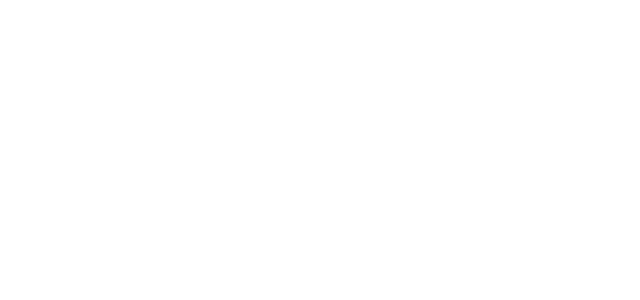
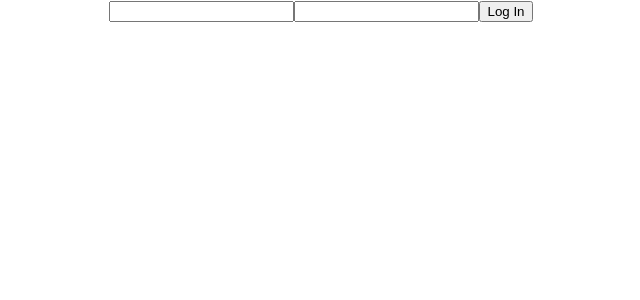
Before and after one commit to team-expat-0311/frontendreact, a React (Create React App) app in the folder frontendfrancis/: page /login in a window 1280 px wide. Shown: the top 300 px of the page, without its empty margins (319-959 px from the left). Built offline with nearby package versions, Linux system fonts and the light colour scheme.

Commit message:
got login and register components connected to api and working

```diff
--- a/frontendfrancis/src/Components/LogIn.js
+++ b/frontendfrancis/src/Components/LogIn.js
@@ -1,10 +1,51 @@
 import React, { Component } from 'react';
+import axios from 'axios';
 
-const LogIn = props => {
-    return (
-        <div className="login">
-        </div>
-    )
+class LogIn extends Component {
+
+    constructor(){
+        super()
+
+        this.state = {
+            username: "",
+            password: ""
+        }
+    }
+
+    handleChanges = e => {
+        e.preventDefault();
+        console.log(e.target.name, e.target.value )
+        this.setState({[e.target.name]: e.target.value});
+    }
+
+    loggingin = e => {
+        e.preventDefault();
+        let data = {username: this.state.username, password: this.state.password}
+        console.log(data);
+        axios.post("https://expat-journal.herokuapp.com/api/auth/login", data)
+            .then(function(res){
+                console.log(res);
+                localStorage.setItem("token", res.data.token);
+            })
+            .catch(err => console.log(err));
+        console.log("Done!")
+        this.props.history.push('/photos');
+    }
+
+    render() {
+
+        return (
+            <div className="login">
+                <form onSubmit={this.loggingin}>
+                    <input type="text" name="username" onChange={this.handleChanges}></input>
+                    <input type="text" name="password" onChange={this.handleChanges}></input>
+
+                    <button type="submit">Log In</button>
+                </form>
+            </div>
+        )
+
+    }
 }
 
 export default LogIn;
--- a/frontendfrancis/src/Components/Photos.js
+++ b/frontendfrancis/src/Components/Photos.js
@@ -1,11 +1,32 @@
 import React, { Component } from 'react';
 import axios from 'axios';
 
-const Photos = props => {
+import Photo from "./Photo";
+
+class Photos extends Component {
+    constructor() {
+        super()
+
+        this.state = {
+            photos: []
+        }
+    }
+
+    componentDidMount() {
+
+    }
+
+    render() {
     return (
         <div className="photos">
+            {this.state.photos.map(a_photo =>
+
+            <Photo photo={a_photo} />
+
+            )}
         </div>
     )
+    }
 }
 
 export default Photos
```
